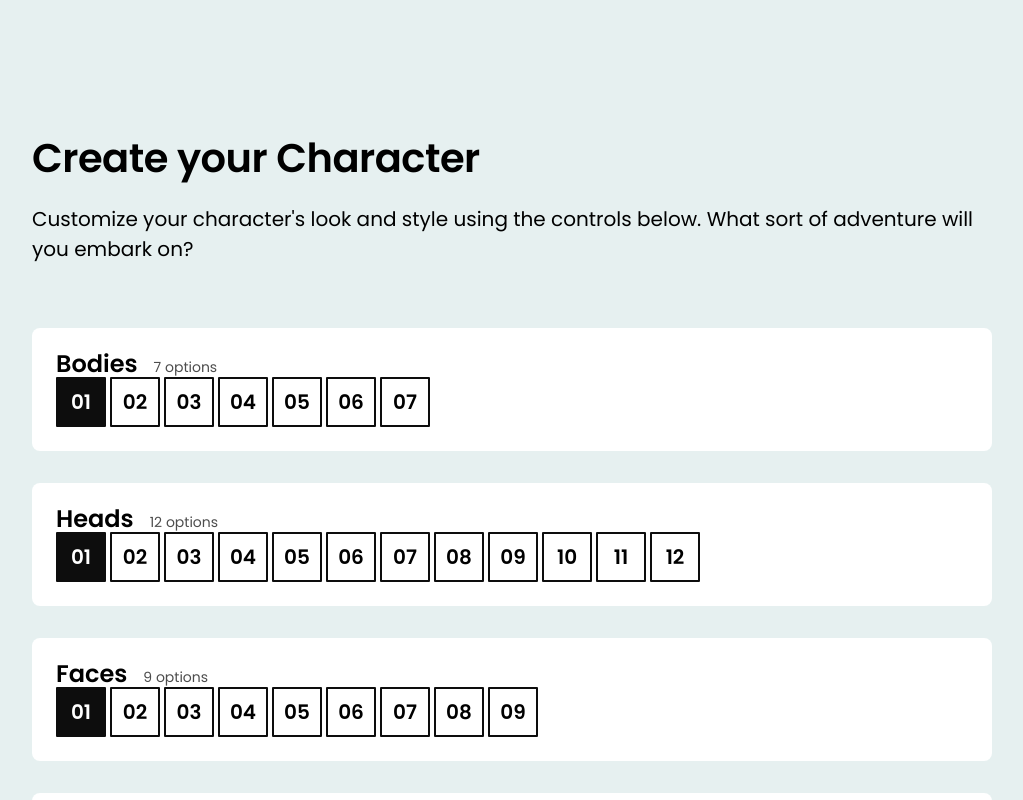
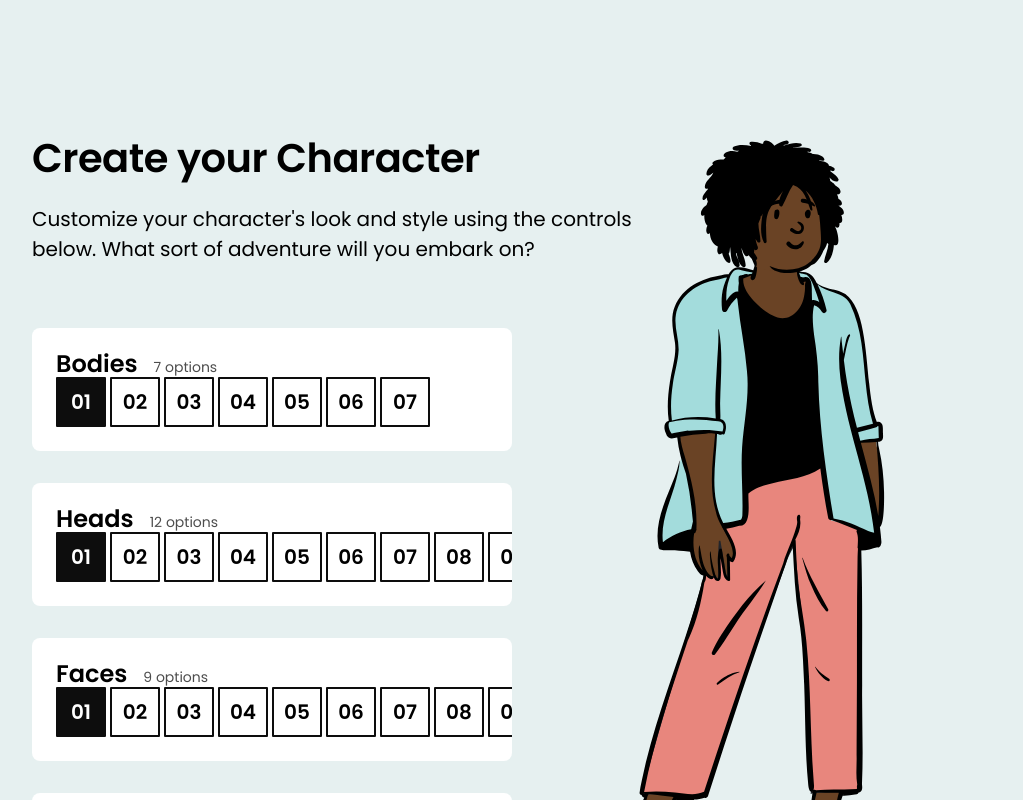
Before and after one commit to leoncik/css-for-js-workshops, a React (Create React App) app: page / in a window 1280 px wide. Shown: the top 800 px of the page, without its empty margins (128-1151 px from the left). Built offline with nearby package versions, Linux system fonts and the light colour scheme.

Commit message:
feat(exercise 2) improve layout

```diff
--- a/src/components/CharacterEditor/CharacterEditor.module.css
+++ b/src/components/CharacterEditor/CharacterEditor.module.css
@@ -1,5 +1,5 @@
 .characterEditor {
-  padding-top: 128px;
+  padding-top: var(--main-top-padding);
   padding-bottom: 64px;
 }
 
@@ -8,6 +8,7 @@
 
 .header {
   padding-bottom: 64px;
+  max-width: 65%;
 }
 
 .title {
@@ -24,7 +25,13 @@
 }
 
 .characterWrapper {
+  position: fixed;
+  top: var(--main-top-padding);
+  right: calc(var(--max-width-wrapper-lateral-padding) + 32px);
+  height: 100%;
+  min-height: 500px;
 }
 
 .controlColumn {
+  max-width: 50%;
 }
--- a/src/components/ControlPane/ControlPane.module.css
+++ b/src/components/ControlPane/ControlPane.module.css
@@ -10,6 +10,9 @@
     to deal with it yet!
   */
   margin-bottom: 32px;
+  /* TODO: I am not 100% sure. A thin margin is visible at the bottom. */
+  white-space: nowrap;
+  overflow-x: auto;
 }
 
 .title {
--- a/src/components/MaxWidthWrapper/MaxWidthWrapper.module.css
+++ b/src/components/MaxWidthWrapper/MaxWidthWrapper.module.css
@@ -1,7 +1,7 @@
 .maxWidthWrapper {
   max-width: 1024px;
-  padding-left: 32px;
-  padding-right: 32px;
+  padding-left: var(--max-width-wrapper-lateral-padding);
+  padding-right: var(--max-width-wrapper-lateral-padding);
   margin-left: auto;
   margin-right: auto;
 }
--- a/src/index.css
+++ b/src/index.css
@@ -30,3 +30,9 @@ body {
   padding: 0;
   border: 0;
 }
+
+
+:root {
+  --main-top-padding: 128px;
+  --max-width-wrapper-lateral-padding: 32px;
+}
```
